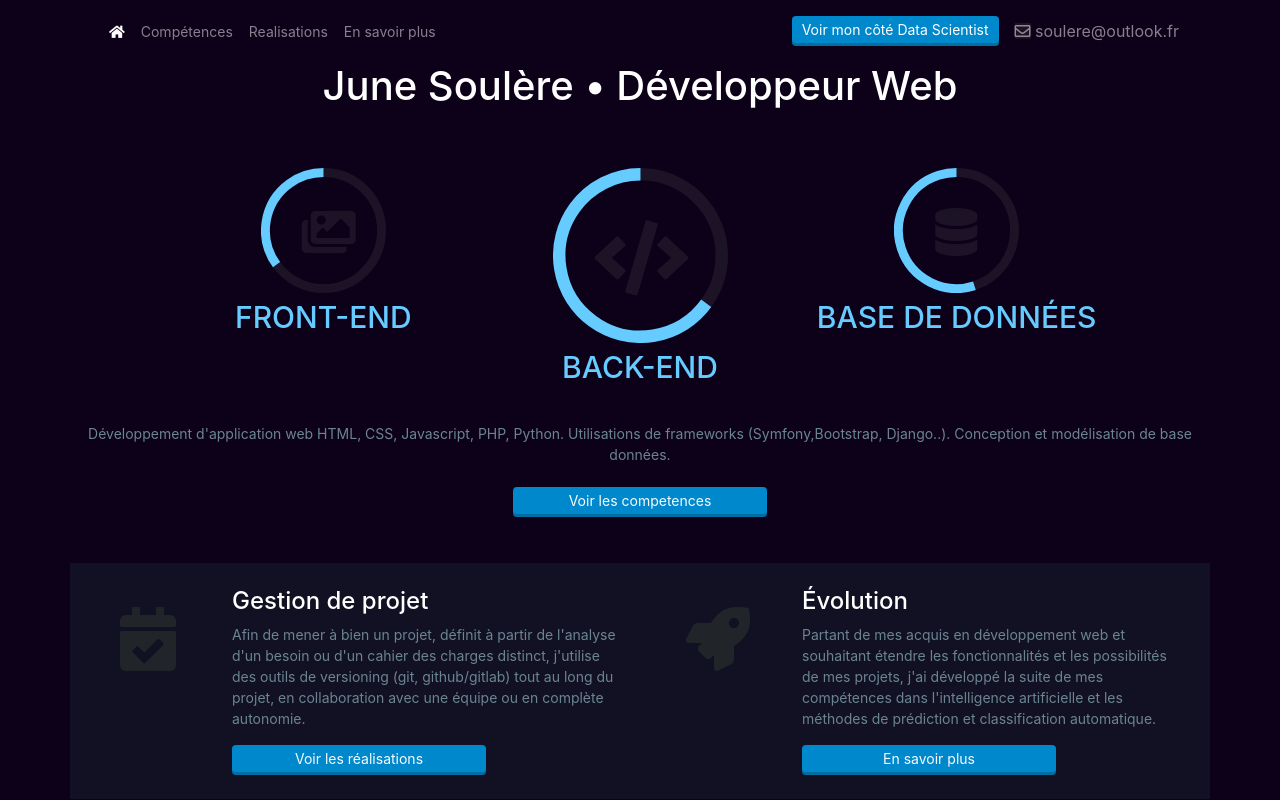
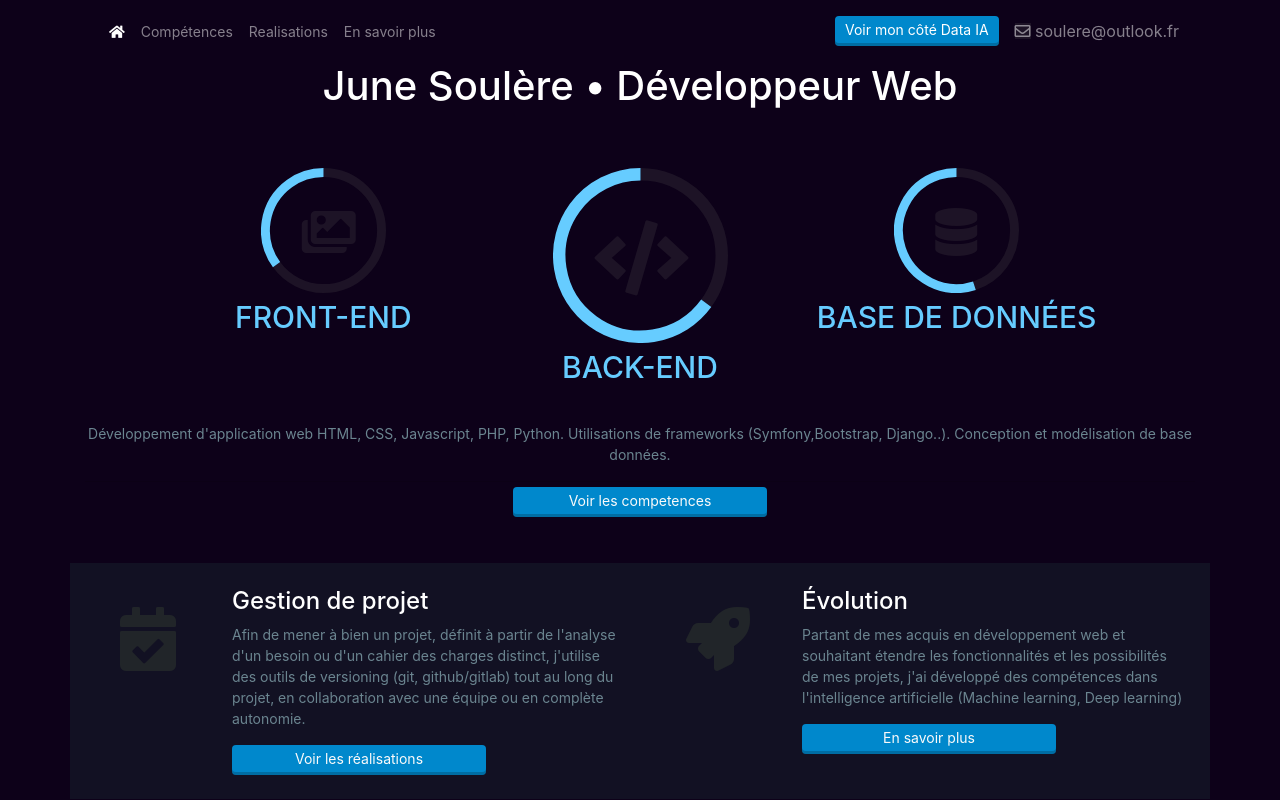
Before and after one commit to June-So/V3-June-So.github.io, a plain HTML site: page index.html in a window 1280 px wide. Drawn offline with Linux system fonts and the light colour scheme.

Commit message:
correction intitulé

```diff
--- a/include/navigation.html
+++ b/include/navigation.html
@@ -11,6 +11,6 @@
         </ul>
     </div>
     <span class="navbar-text white-text"><small><a id="data-side" href="" class="btn button button-primary button-small mr-3 " style="width: auto;
-    min-width: 0;">Voir mon côté Data Scientist</a></small></span>
+    min-width: 0;">Voir mon côté Data IA</a></small></span>
     <span class="navbar-text white-text"><i class="far fa-envelope"></i> soulere@outlook.fr</span>
 </nav>
--- a/index.html
+++ b/index.html
@@ -78,7 +78,7 @@
             <div class="col-9">
               <h3>Évolution</h3>
               <p>
-                Partant de mes acquis en développement web et souhaitant étendre les fonctionnalités et les possibilités de mes projets, j'ai développé la suite de mes compétences dans l'intelligence artificielle et les méthodes de prédiction et classification automatique.</p>
+                Partant de mes acquis en développement web et souhaitant étendre les fonctionnalités et les possibilités de mes projets, j'ai développé des compétences dans l'intelligence artificielle (Machine learning, Deep learning)</p>
               <a href="en-savoir-plus.html" class="btn button button-inline button-small button-primary">En savoir plus</a>
             </div>
           </div>
```
Also changed, not shown: data-science/index.html (+1 -2 lines).
